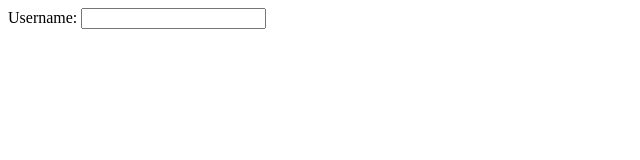
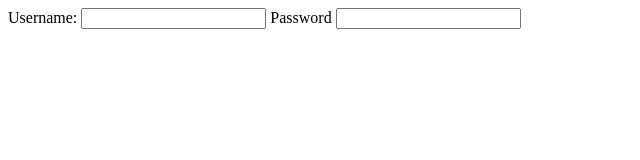
Before and after one commit to NguyenNhuHoai/Uknown-KiemTra, a plain HTML site: page kiemTra/index.html in a window 1280 px wide. Shown: the whole page, without its empty margins (0-640 px from the left). Drawn offline with Linux system fonts and the light colour scheme.

Commit message:
Thêm lable mật khẩu, texbox và txtMatKhau

```diff
--- a/kiemTra/index.html
+++ b/kiemTra/index.html
@@ -10,6 +10,8 @@
     <form action="#" method="POST">
         <label for="username" id="username">Username: </label>
         <input type="text" id="txtUsername" value="">
+        <label for="password" id ="password">Password</label>
+        <input type="password" id="txtPassword  " value="">
     </form>
 </body>
 </html>
```
